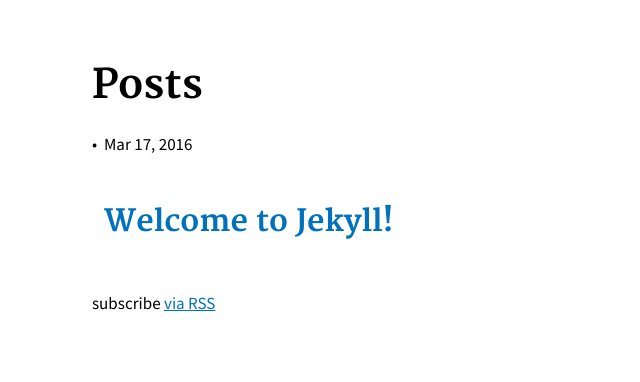
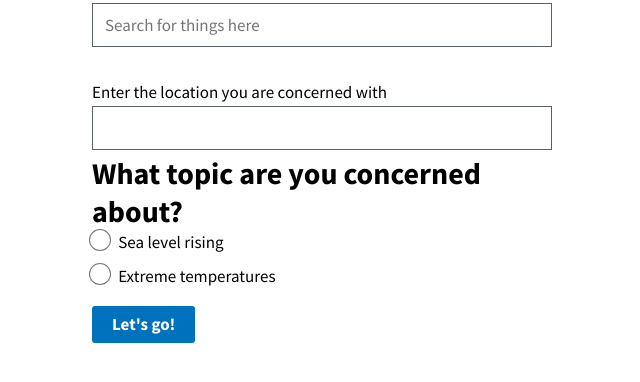
Before and after one commit to 18F/climate-labs, a Jekyll site: the page built from index.html, in a window 1280 px wide. Shown: the top 382 px of the page, without its empty margins (58-698 px from the left). Built offline with Jekyll 4.4.1, drawn with Linux system fonts in a browser that asks for light colours.

Commit message:
Add search box component to home page

```diff
--- a/index.html
+++ b/index.html
@@ -1,23 +1,66 @@
 ---
 layout: default
+
+scripts:
+- vendor/document-register-element.js
+- vendor/x-tag.js
+- components/search-box.js
 ---
 
-<div class="home">
+<search-box index-src="/search.json"></search-box>
 
-  <h1 class="page-heading">Posts</h1>
+<form id="query-form">
+  <div class="usa-width-one-half">
+    <label for="location">Enter the location you are concerned with</label>
+    <input type="text" id="location">
+  </div>
+  <div class="usa-width-one-half">
+    <fieldset class="usa-fieldset-inputs usa-sans">
+      <legend>What topic are you concerned about?</legend>
+      <ul class="usa-unstyled-list">
+        <li>
+          <input id="slr" type="radio" name="topic" value="slr">
+          <label for="slr">Sea level rising</label>
+        </li>
+        <li>
+          <input id="temp" type="radio" name="topic" value="temp">
+          <label for="temp">Extreme temperatures</label>
+        </li>
+      </ul>
+    </fieldset>
+  </div>
+  <div class="usa-width-one-whole">
+    <button>Let's go!</button>
+  </div>
+</form>
 
-  <ul class="post-list">
-    {% for post in site.posts %}
-      <li>
-        <span class="post-meta">{{ post.date | date: "%b %-d, %Y" }}</span>
+<script>
+  (function(){
+    function parseURLParameters(qs) {
+      var params = qs.replace(/^\?/g, '').split('&');
+      var ps = {};
 
-        <h2>
-          <a class="post-link" href="{{ post.url | prepend: site.baseurl }}">{{ post.title }}</a>
-        </h2>
-      </li>
-    {% endfor %}
-  </ul>
+      params.forEach(function(p) {
+        var parts;
+        if (p) {
+          parts = p.split('=');
+          ps[parts[0]] = parts[1];
+        }
+      });
 
-  <p class="rss-subscribe">subscribe <a href="{{ "/feed.xml" | prepend: site.baseurl }}">via RSS</a></p>
+      return ps;
+    }
 
-</div>
+    var params = parseURLParameters(window.location.search);
+    var scenario = params ? params.scenario : false;
+
+    if (scenario === 'search') {
+      document.querySelector('#query-form').remove();
+    }
+    else if (scenario === 'form') {
+      document.querySelector('search-box').remove();
+    }
+
+    return;
+  })();
+</script>
--- /dev/null
+++ b/js/components/search-box.js
@@ -0,0 +1,36 @@
+(function(exports) {
+
+  window.SearchBox = xtag.register('search-box', {
+    lifecycle: {
+      created: function() {
+        var searchIndexSource = this.getAttribute('index-src');
+        var container = document.createElement('div');
+        this.insertBefore(container, this.firstChild);
+
+        var input = document.createElement('input');
+        input.type = 'text';
+        input.placeholder = 'Search for things here';
+
+        container.insertBefore(input, container.firstChild);
+      },
+
+      attributeChanged: function(name, previous, value) {
+      }
+    },
+
+    accessors: {
+
+    },
+
+    methods: {
+      getCurrentLocation: function () {
+        navigator.geolocation.getCurrentPosition(function(pos) {
+          this.currentPosition = pos;
+          console.log('pos', pos);
+        }.bind(this));
+      }
+    },
+
+  });
+
+})(this);
```
